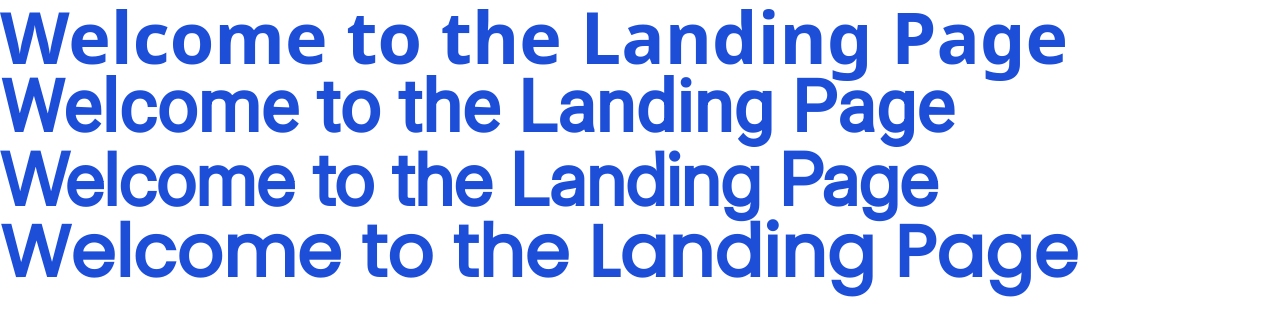
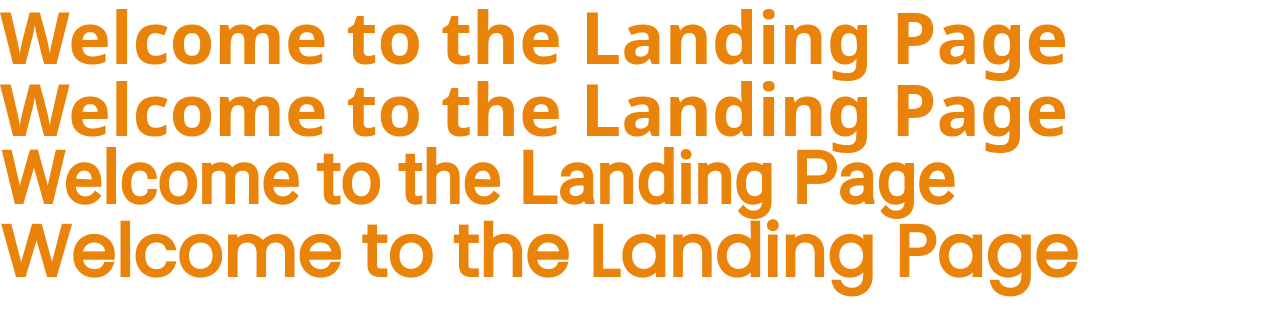
Before and after one commit to mdrubelhossain-me/tailwind-lading-page, a React (Vite) app: page / in a window 1280 px wide. Shown: the top 336 px of the page. Built offline with nearby package versions, Linux system fonts and the light colour scheme.

Commit message:
font added

```diff
--- a/src/App.jsx
+++ b/src/App.jsx
@@ -5,8 +5,8 @@ const App = () => {
     <div>
       <h1 className='text-7xl text-primary font-bold'>Welcome to the Landing Page</h1>
       <h1 className='text-7xl text-primary font-roboto font-bold'>Welcome to the Landing Page</h1>
-      <h1 className='text-7xl text-primary font-inter font-bold'>Welcome to the Landing Page</h1>
-      <h1 className='text-7xl text-primary font-poppins font-bold'>Welcome to the Landing Page</h1>
+      <h1 className='text-7xl text-primary font-secondary font-bold'>Welcome to the Landing Page</h1>
+      <h1 className='text-7xl text-primary font-primary font-bold'>Welcome to the Landing Page</h1>
     </div>
   );
 };
--- a/tailwind.config.js
+++ b/tailwind.config.js
@@ -4,14 +4,14 @@ export default {
   theme: {
     extend: {
       colors: {
-        primary: '#1D4ED8',
-        secondary: '#9333EA',
-        accent: '#F59E0B',
+        primary: "#ea8309",
+        secondary: "#201f1f",
+        "secondary-bg": "f9f5f5",
       },
       fontFamily: {
-        roboto: ['Roboto', 'sans-serif'],
-        inter: ['Inter', 'sans-serif'],
-        poppins: ['Poppins', 'sans-serif'],
+        primary: ["Poppins", "sans-serif"],
+        secondary: ["Roboto", "sans-serif"],
+        inter: ["Inter", "sans-serif"],
       },
     },
   },
```
